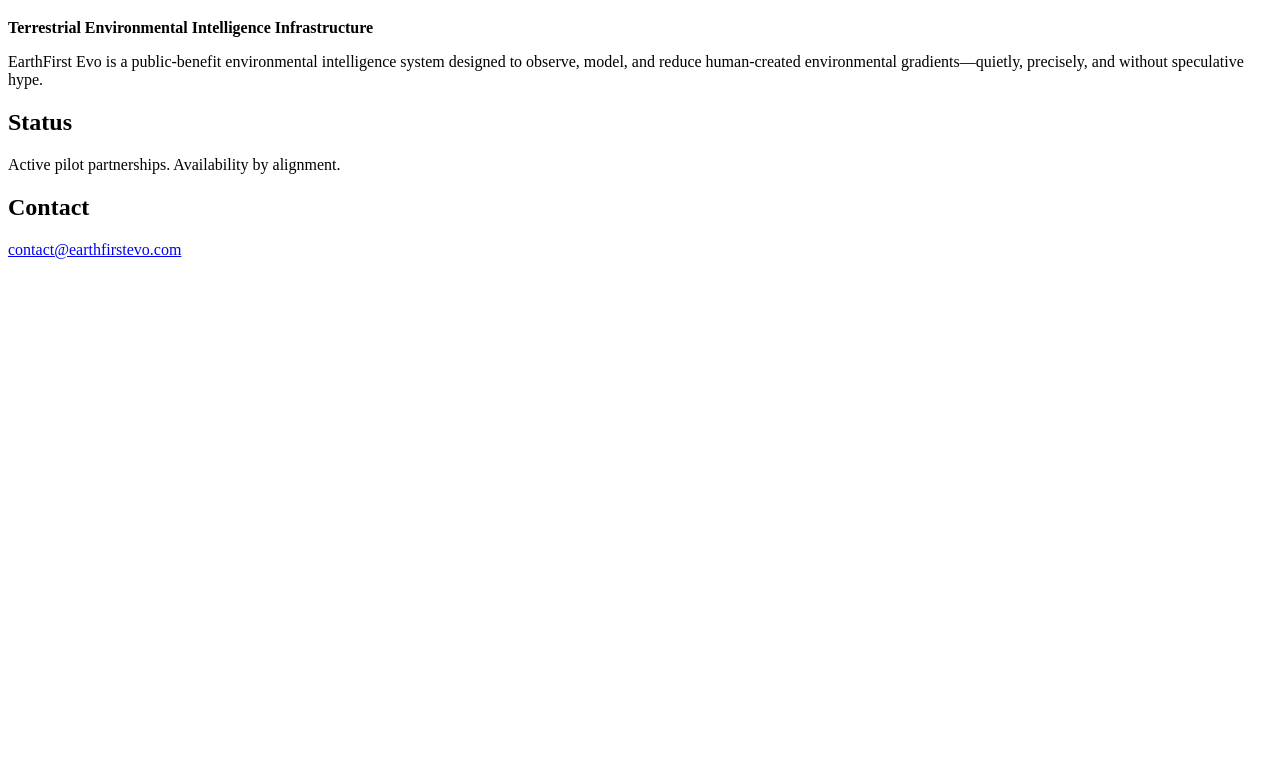
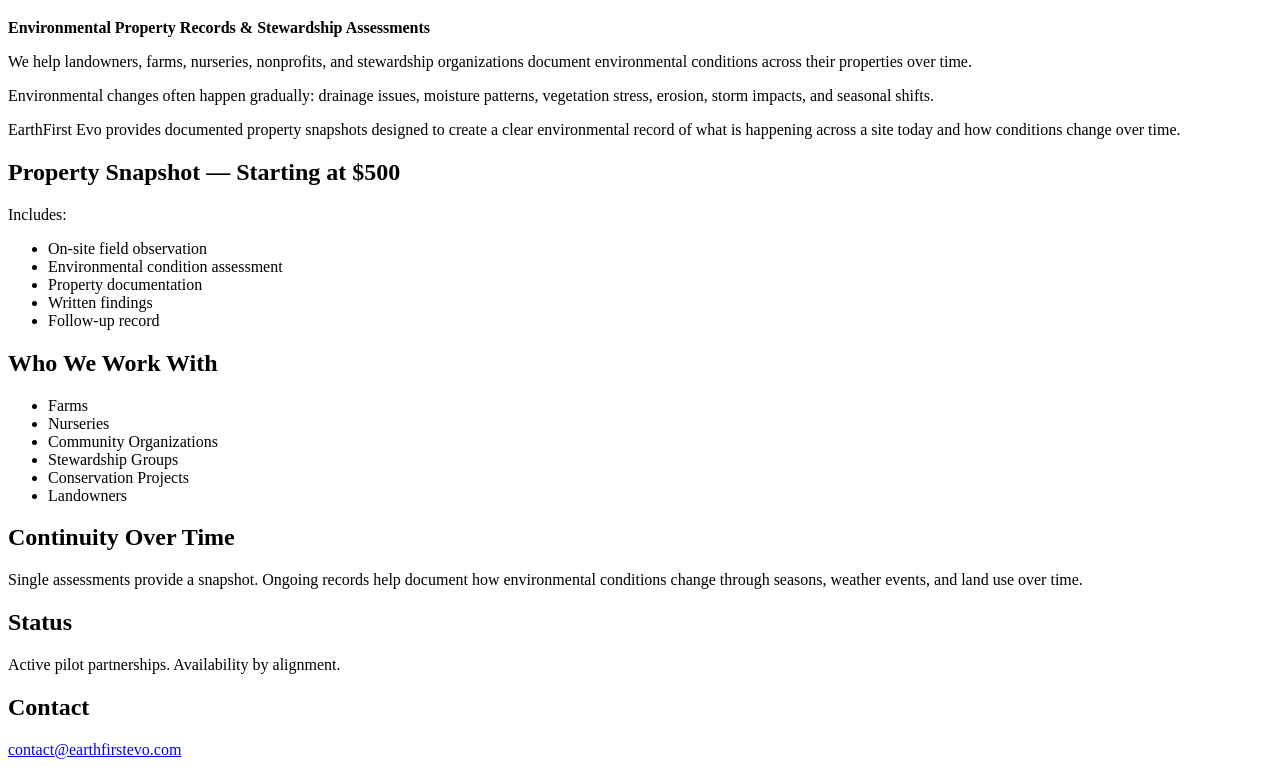
Before and after one commit to earthfirstevo/earthfirstevo-site, a plain HTML site: page index.html in a window 1280 px wide. Shown: the part 61-836 px from the top of the page. Before the commit the page ends 800 px from the top, so only its background shows below. Drawn offline with Linux system fonts and the light colour scheme.

Commit message:
Update index.html
Homepage updated for deployment phase

```diff
--- a/index.html
+++ b/index.html
@@ -7,14 +7,62 @@
   </head>
   <body>
     <main>
-      <h1>EarthFirst Evo</h1>
-      <p><strong>Terrestrial Environmental Intelligence Infrastructure</strong></p>
+    <h1>EarthFirst Evo</h1>
 
-      <p>
-        EarthFirst Evo is a public-benefit environmental intelligence system
-        designed to observe, model, and reduce human-created environmental
-        gradients—quietly, precisely, and without speculative hype.
-      </p>
+<p>
+<strong>Environmental Property Records & Stewardship Assessments</strong>
+</p>
+
+<p>
+We help landowners, farms, nurseries, nonprofits, and stewardship
+organizations document environmental conditions across their properties
+over time.
+</p>
+
+<p>
+Environmental changes often happen gradually:
+drainage issues, moisture patterns, vegetation stress,
+erosion, storm impacts, and seasonal shifts.
+</p>
+
+<p>
+EarthFirst Evo provides documented property snapshots designed to create
+a clear environmental record of what is happening across a site today
+and how conditions change over time.
+</p>
+
+      <h2>Property Snapshot — Starting at $500</h2>
+
+<p>
+Includes:
+</p>
+
+<ul>
+<li>On-site field observation</li>
+<li>Environmental condition assessment</li>
+<li>Property documentation</li>
+<li>Written findings</li>
+<li>Follow-up record</li>
+</ul>
+
+      <h2>Who We Work With</h2>
+
+<ul>
+<li>Farms</li>
+<li>Nurseries</li>
+<li>Community Organizations</li>
+<li>Stewardship Groups</li>
+<li>Conservation Projects</li>
+<li>Landowners</li>
+</ul>
+
+      <h2>Continuity Over Time</h2>
+
+<p>
+Single assessments provide a snapshot.
+Ongoing records help document how environmental conditions change
+through seasons, weather events, and land use over time.
+</p>
 
       <h2>Status</h2>
       <p>Active pilot partnerships. Availability by alignment.</p>
```
